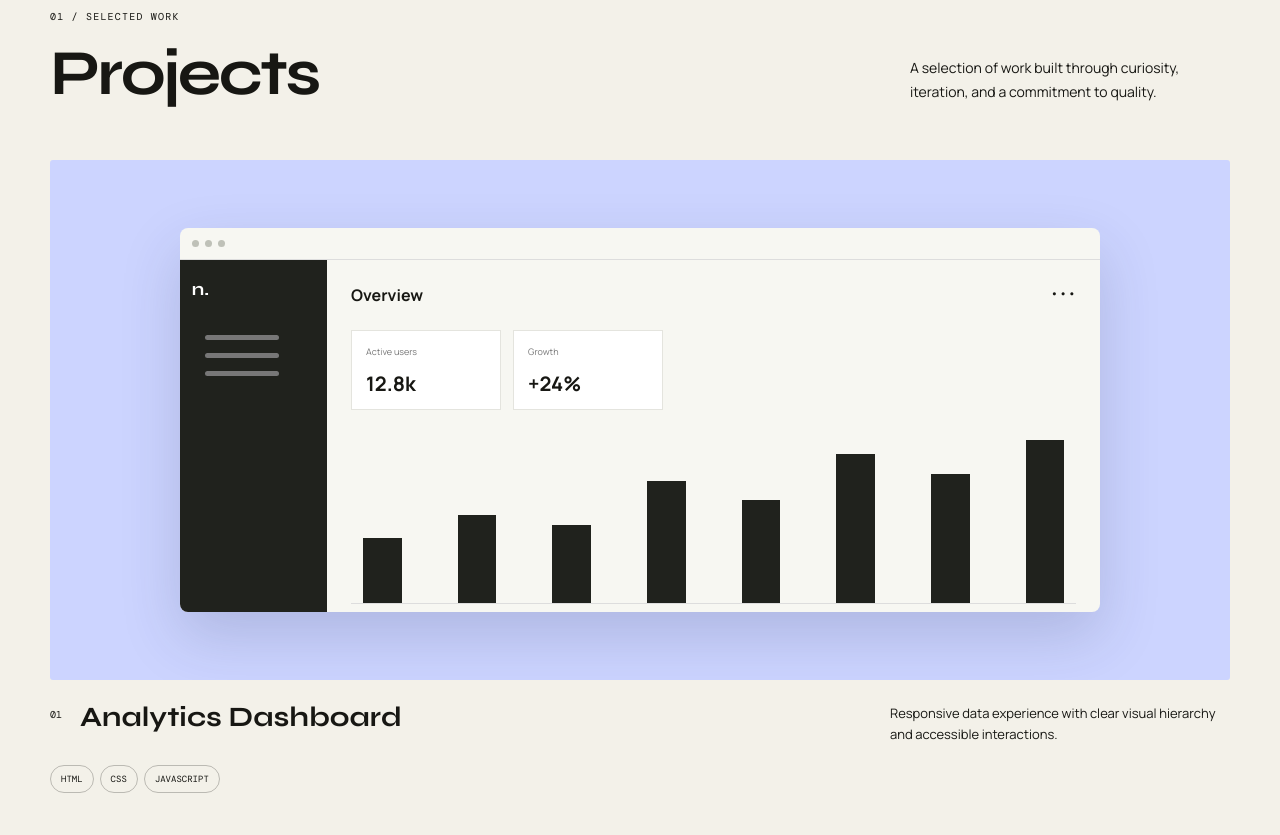
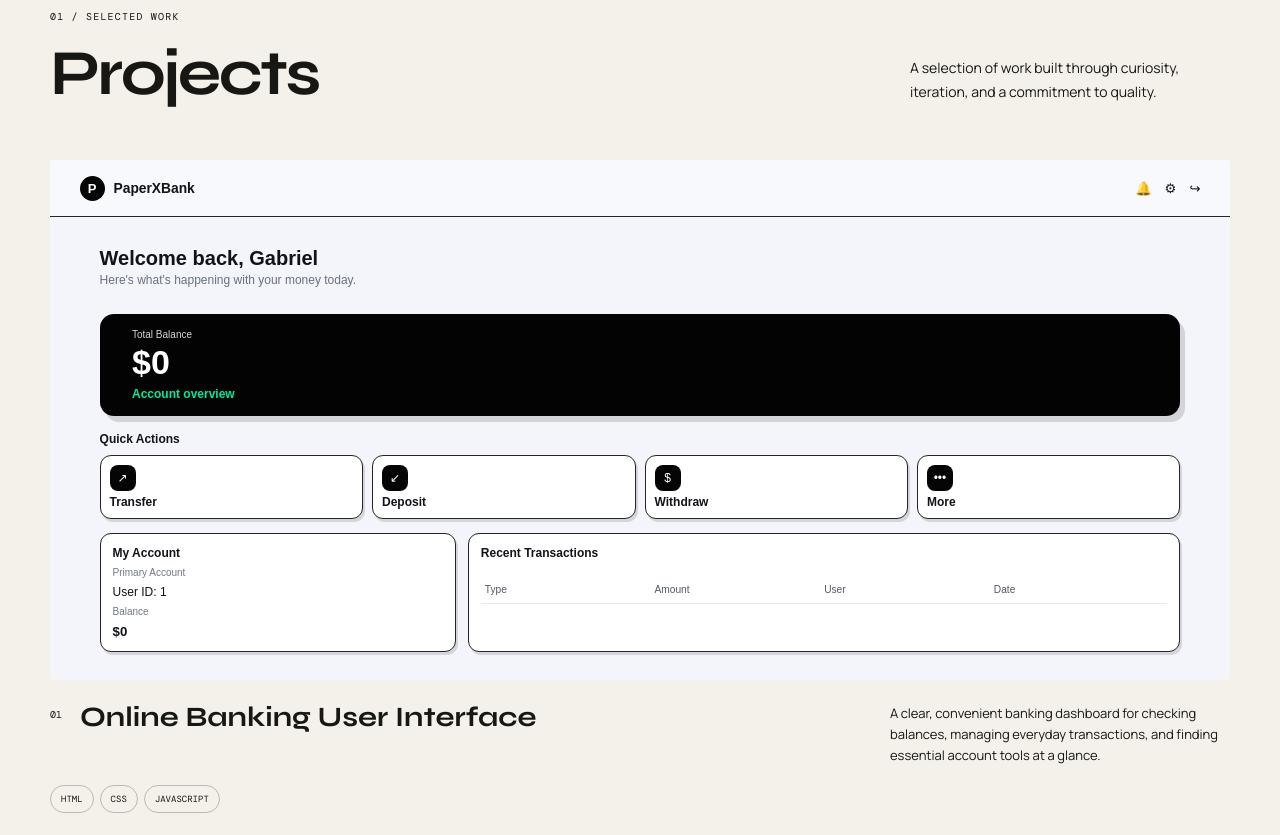
Before and after one commit to matthewNeedsAnAccount/MSD03, a plain HTML site: page index.html in a window 1280 px wide. Shown: the part 885-1720 px from the top of the page. Drawn offline with nearby package versions, Linux system fonts and the light colour scheme.

Commit message:
Personalize contact details and feature banking UI project

```diff
--- /dev/null
+++ b/banking-project.css
@@ -0,0 +1,85 @@
+/* Screenshot-inspired banking dashboard preview for the featured project card. */
+.banking-visual {
+  display: block;
+  padding: 0 !important;
+  overflow: hidden;
+  background: #f3f5fa !important;
+  color: #101114;
+}
+.banking-preview {
+  width: 100%;
+  height: 100%;
+  min-height: 340px;
+  background: #f3f5fa;
+  color: #111318;
+  font-family: Arial, Helvetica, sans-serif;
+  font-size: clamp(7px, 1vw, 12px);
+  text-align: left;
+  overflow: hidden;
+}
+.bank-topbar {
+  height: 11%;
+  min-height: 38px;
+  display: flex;
+  align-items: center;
+  justify-content: space-between;
+  padding: 0 2.5%;
+  border-bottom: 1px solid #252525;
+  background: #f8f9fc;
+}
+.bank-brand { display: flex; align-items: center; gap: 9px; }
+.bank-brand b {
+  display: grid;
+  place-items: center;
+  width: 25px;
+  height: 25px;
+  border-radius: 50%;
+  color: white;
+  background: #050505;
+  font-size: 13px;
+}
+.bank-brand strong { font-size: 1.15em; }
+.bank-icons { display: flex; gap: 13px; font-size: 1.1em; }
+.bank-content { padding: 2.5% 4.2%; }
+.bank-content h4 { margin: 0 0 3px; font-size: clamp(13px, 2.1vw, 20px); }
+.bank-subtitle { margin: 0 0 2.5%; color: #687080; }
+.balance-card {
+  display: flex;
+  flex-direction: column;
+  gap: 5px;
+  min-height: 92px;
+  padding: 15px 3%;
+  border-radius: 14px;
+  color: white;
+  background: #030303;
+  box-shadow: 5px 6px 0 #d3d4d8;
+}
+.balance-card small { color: #d7d7d7; }
+.balance-card strong { font-size: clamp(23px, 4vw, 34px); line-height: 1; }
+.balance-card b { margin-top: 3px; color: #00e9a1; }
+.bank-content h5 { margin: 16px 0 9px; font-size: 1em; }
+.quick-actions { display: grid; grid-template-columns: repeat(4, 1fr); gap: 9px; }
+.quick-actions > div, .account-card, .transactions {
+  border: 1px solid #252525;
+  border-radius: 11px;
+  background: #fff;
+  box-shadow: 2px 3px 0 #d5d6da;
+}
+.quick-actions > div { min-height: 64px; padding: 9px; display: flex; flex-direction: column; justify-content: space-between; }
+.quick-actions i { display: grid; place-items: center; width: 26px; height: 26px; border-radius: 8px; color: white; background: #050505; font-style: normal; }
+.bank-lower { display: grid; grid-template-columns: 0.9fr 1.8fr; gap: 12px; margin-top: 14px; }
+.account-card, .transactions { min-height: 106px; padding: 12px; display: flex; flex-direction: column; gap: 7px; }
+.account-card small { color: #737987; }
+.account-card strong { font-size: 1.1em; }
+.transaction-head { display: grid; grid-template-columns: repeat(4, 1fr); margin-top: 9px; padding: 8px 4px; border-bottom: 1px solid #e6e7ea; color: #535965; font-size: .85em; }
+.contact-details { display: flex; flex-direction: column; gap: 8px; }
+.contact-details a { width: fit-content; }
+@media (max-width: 600px) {
+  .banking-preview { min-height: 270px; }
+  .bank-content { padding: 3%; }
+  .balance-card { min-height: 75px; }
+  .quick-actions { gap: 5px; }
+  .quick-actions > div { min-height: 55px; padding: 6px; }
+  .bank-lower { gap: 6px; margin-top: 9px; }
+  .account-card, .transactions { min-height: 85px; padding: 8px; }
+}
--- a/index.html
+++ b/index.html
@@ -9,17 +9,14 @@
   <link rel="preconnect" href="https://fonts.gstatic.com" crossorigin>
   <link href="https://fonts.googleapis.com/css2?family=DM+Mono:wght@400;500&family=Manrope:wght@400;500;600;700&family=Syne:wght@600;700&display=swap" rel="stylesheet">
   <link rel="stylesheet" href="styles.css">
+  <link rel="stylesheet" href="banking-project.css">
 </head>
 <body>
   <div class="noise" aria-hidden="true"></div>
   <header class="nav-wrap">
     <nav class="nav" aria-label="Main navigation">
       <a class="brand" href="#top" aria-label="Home">M<span>.</span></a>
-      <div class="nav-links">
-        <a href="#work">Work</a>
-        <a href="#about">About</a>
-        <a href="#contact">Contact</a>
-      </div>
+      <div class="nav-links"><a href="#work">Work</a><a href="#about">About</a><a href="#contact">Contact</a></div>
       <a class="nav-cta" href="#contact">Let's talk <span>↗</span></a>
     </nav>
   </header>
@@ -30,77 +27,48 @@
       <h1>I build thoughtful<br><em>digital products.</em></h1>
       <div class="hero-bottom">
         <p class="intro">Aspiring software engineer focused on turning complex problems into clear, reliable experiences.</p>
-        <a class="circle-link" href="#work" aria-label="View selected work">
-          <span>View work</span>
-          <strong>↓</strong>
-        </a>
+        <a class="circle-link" href="#work" aria-label="View selected work"><span>View work</span><strong>↓</strong></a>
       </div>
     </section>
 
-    <section class="ticker" aria-label="Skills">
-      <div class="ticker-track">
-        <span>Development</span><i>✦</i><span>Problem Solving</span><i>✦</i><span>User Experience</span><i>✦</i><span>Clean Code</span><i>✦</i><span>Development</span><i>✦</i><span>Problem Solving</span>
-      </div>
-    </section>
+    <section class="ticker" aria-label="Skills"><div class="ticker-track">
+      <span>Development</span><i>✦</i><span>Problem Solving</span><i>✦</i><span>User Experience</span><i>✦</i><span>Clean Code</span><i>✦</i><span>Development</span><i>✦</i><span>Problem Solving</span><i>✦</i>
+    </div></section>
 
     <section class="work" id="work">
-      <div class="section-heading">
-        <div>
-          <span class="eyebrow">01 / Selected work</span>
-          <h2>Projects</h2>
-        </div>
-        <p>A selection of work built through curiosity, iteration, and a commitment to quality.</p>
-      </div>
-
+      <div class="section-heading"><div><span class="eyebrow">01 / Selected work</span><h2>Projects</h2></div><p>A selection of work built through curiosity, iteration, and a commitment to quality.</p></div>
       <div class="project-grid">
         <article class="project project-featured">
-          <a class="project-visual visual-one" href="#" aria-label="View project">
-            <div class="browser">
-              <div class="browser-bar"><i></i><i></i><i></i></div>
-              <div class="dashboard">
-                <aside><b>n.</b><span></span><span></span><span></span></aside>
-                <div class="dash-main">
-                  <div class="dash-head"><strong>Overview</strong><small>•••</small></div>
-                  <div class="stat-row"><div><small>Active users</small><b>12.8k</b></div><div><small>Growth</small><b>+24%</b></div></div>
-                  <div class="chart"><span style="height:38%"></span><span style="height:52%"></span><span style="height:46%"></span><span style="height:72%"></span><span style="height:61%"></span><span style="height:88%"></span><span style="height:76%"></span><span style="height:96%"></span></div>
+          <a class="project-visual visual-one banking-visual" href="#" aria-label="Online Banking User Interface project preview">
+            <div class="banking-preview" aria-hidden="true">
+              <div class="bank-topbar"><div class="bank-brand"><b>P</b><strong>PaperXBank</strong></div><div class="bank-icons"><span>🔔</span><span>⚙</span><span>↪</span></div></div>
+              <div class="bank-content">
+                <h4>Welcome back, Gabriel</h4><p class="bank-subtitle">Here's what's happening with your money today.</p>
+                <div class="balance-card"><small>Total Balance</small><strong>$0</strong><b>Account overview</b></div>
+                <h5>Quick Actions</h5>
+                <div class="quick-actions"><div><i>↗</i><b>Transfer</b></div><div><i>↙</i><b>Deposit</b></div><div><i>$</i><b>Withdraw</b></div><div><i>•••</i><b>More</b></div></div>
+                <div class="bank-lower"><div class="account-card"><b>My Account</b><small>Primary Account</small><span>User ID: 1</span><small>Balance</small><strong>$0</strong></div>
+                  <div class="transactions"><b>Recent Transactions</b><div class="transaction-head"><span>Type</span><span>Amount</span><span>User</span><span>Date</span></div></div>
                 </div>
               </div>
             </div>
           </a>
-          <div class="project-info">
-            <div><span class="project-num">01</span><h3>Analytics Dashboard</h3></div>
-            <p>Responsive data experience with clear visual hierarchy and accessible interactions.</p>
+          <div class="project-info"><div><span class="project-num">01</span><h3>Online Banking User Interface</h3></div>
+            <p>A clear, convenient banking dashboard for checking balances, managing everyday transactions, and finding essential account tools at a glance.</p>
             <div class="tags"><span>HTML</span><span>CSS</span><span>JavaScript</span></div>
           </div>
         </article>
 
         <article class="project">
-          <a class="project-visual visual-two" href="#" aria-label="View project">
-            <div class="phone phone-back"><div></div></div>
-            <div class="phone phone-front">
-              <div class="phone-top">9:41</div>
-              <div class="app-mark">N</div>
-              <p>Good morning</p>
-              <strong>Where to next?</strong>
-              <div class="app-card"><span></span><b>City Guide</b></div>
-            </div>
+          <a class="project-visual visual-two" href="#" aria-label="Travel Companion project preview">
+            <div class="phone phone-back"><div></div></div><div class="phone phone-front"><div class="phone-top">9:41</div><div class="app-mark">N</div><p>Good morning</p><strong>Where to next?</strong><div class="app-card"><span></span><b>City Guide</b></div></div>
           </a>
-          <div class="project-info">
-            <div><span class="project-num">02</span><h3>Travel Companion</h3></div>
-            <p>A friendly mobile concept designed to make trip planning simple and visual.</p>
-            <div class="tags"><span>UI Design</span><span>Prototype</span></div>
-          </div>
+          <div class="project-info"><div><span class="project-num">02</span><h3>Travel Companion</h3></div><p>A friendly mobile concept designed to make trip planning simple and visual.</p><div class="tags"><span>UI Design</span><span>Prototype</span></div></div>
         </article>
 
         <article class="project">
-          <a class="project-visual visual-three" href="#" aria-label="View project">
-            <div class="type-piece"><span>IDEAS</span><strong>→</strong><em>IMPACT</em></div>
-          </a>
-          <div class="project-info">
-            <div><span class="project-num">03</span><h3>Creative Coding Lab</h3></div>
-            <p>Experimental web interactions exploring motion, layout, and visual storytelling.</p>
-            <div class="tags"><span>JavaScript</span><span>CSS</span><span>Animation</span></div>
-          </div>
+          <a class="project-visual visual-three" href="#" aria-label="Creative Coding Lab project preview"><div class="type-piece"><span>IDEAS</span><strong>→</strong><em>IMPACT</em></div></a>
+          <div class="project-info"><div><span class="project-num">03</span><h3>Creative Coding Lab</h3></div><p>Experimental web interactions exploring motion, layout, and visual storytelling.</p><div class="tags"><span>JavaScript</span><span>CSS</span><span>Animation</span></div></div>
         </article>
       </div>
     </section>
@@ -110,26 +78,16 @@
       <div class="about-copy">
         <h2>Curious by nature.<br><em>Engineer by practice.</em></h2>
         <p>I enjoy understanding how things work, breaking down difficult problems, and building solutions that are useful to real people. I'm continuously developing my skills across the web stack and collaborating to turn ideas into polished products.</p>
-        <div class="about-actions">
-          <a class="text-link" href="#contact">More about me <span>→</span></a>
-        </div>
-        <div class="skills">
-          <div><span>01</span><p>Frontend Development</p></div>
-          <div><span>02</span><p>Responsive Design</p></div>
-          <div><span>03</span><p>Problem Solving</p></div>
-          <div><span>04</span><p>Team Collaboration</p></div>
-        </div>
+        <div class="about-actions"><a class="text-link" href="#contact">More about me <span>→</span></a></div>
+        <div class="skills"><div><span>01</span><p>Frontend Development</p></div><div><span>02</span><p>Responsive Design</p></div><div><span>03</span><p>Problem Solving</p></div><div><span>04</span><p>Team Collaboration</p></div></div>
       </div>
     </section>
 
     <section class="contact" id="contact">
       <span class="eyebrow">03 / Contact</span>
-      <div class="contact-main">
-        <h2>Have a project<br>or opportunity?</h2>
-        <a class="mail-button" href="mailto:you@example.com"><span>Get in touch</span><b>↗</b></a>
-      </div>
+      <div class="contact-main"><h2>Have a project<br>or opportunity?</h2><a class="mail-button" href="mailto:MSDelorme2003@outlook.com"><span>Get in touch</span><b>↗</b></a></div>
       <div class="contact-footer">
-        <a href="mailto:you@example.com">you@example.com</a>
+        <div class="contact-details"><a href="mailto:MSDelorme2003@outlook.com">MSDelorme2003@outlook.com</a><a href="tel:+14387647475">438-764-7475</a></div>
         <div><a href="#">LinkedIn ↗</a><a href="#">GitHub ↗</a></div>
       </div>
     </section>
```
